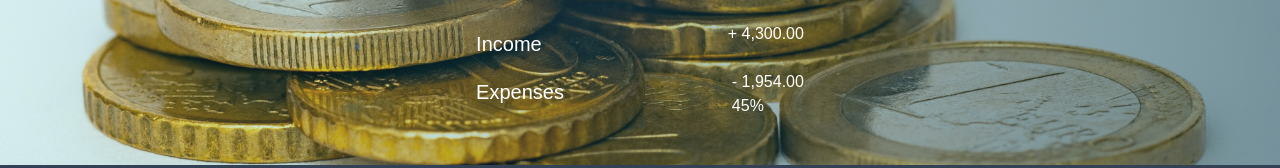
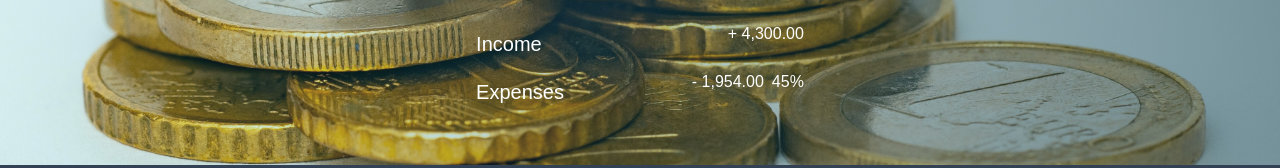
Before and after one commit to janeAnezi/Budget-Buddy, a website: page index.html in a window 1280 px wide. Shown: the part 235-403 px from the top of the page. Drawn offline with nearby package versions, Linux system fonts and the light colour scheme; a web font is replaced by a local one.

Commit message:
add style to class of right

```diff
--- a/index.html
+++ b/index.html
@@ -34,9 +34,9 @@
                 </div>
                 <div class="budget-expenses clearfix">
                     <div class="budget-expenses-text mt-2 float-left text-xl">Expenses</div>
-                    <div class="right clearfix">
+                    <div class="right clearfix flex">
                         <div class="budget-expenses-value">- 1,954.00</div>
-                        <div class="budget-expenses-percentage">45%</div>
+                        <div class="budget-expenses-percentage ml-2">45%</div>
                     </div>
                 </div>
             </div>
```
Also changed, not shown: src/output.css.
